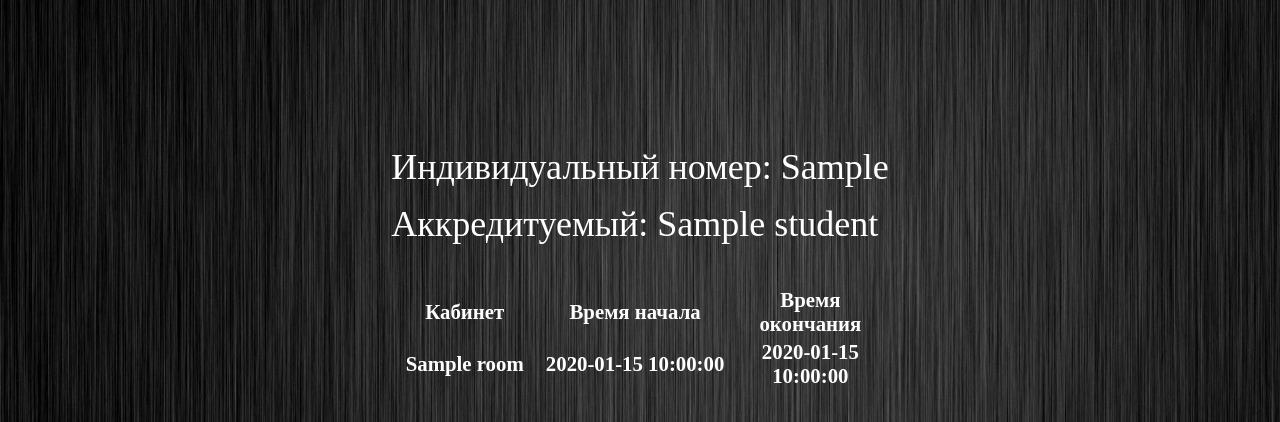
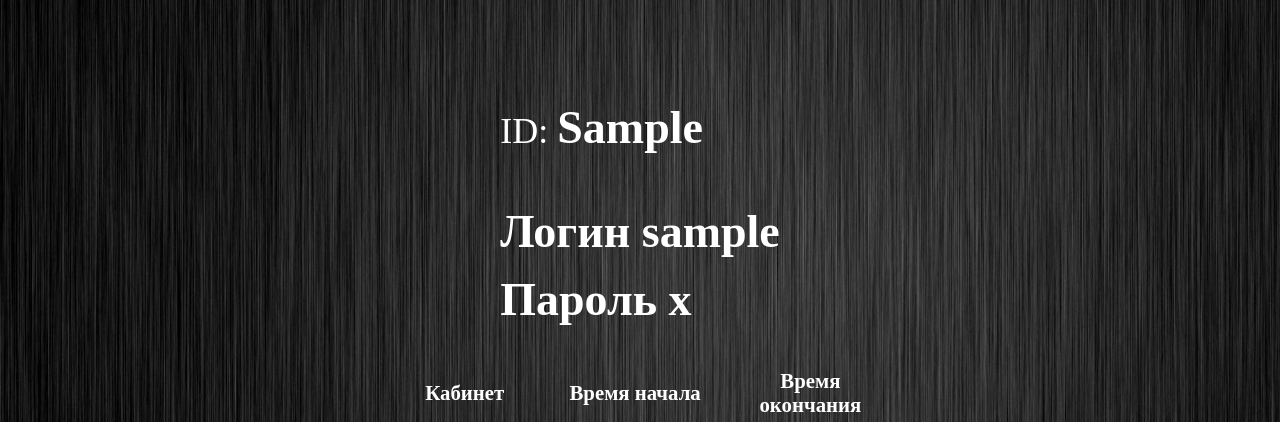
Before and after one commit to JXRAKEKSER/simcenter, a Flask app: template templates/ticket/ticket.html in a window 1280 px wide. Shown: the part 74-496 px from the top of the page. Run offline with Flask 2, Linux system fonts and the light colour scheme; the template is opened without the code that fills it: most values are stand-ins (such as "Sample title", 1, 10 or a date in 2020); some libraries are stand-ins or nearby versions.

Commit message:
feat: изменить представление талона

```diff
--- /dev/null
+++ b/static/css/blocks/student-info/__credentials/_color/student-info__credentials_color_black.css
@@ -0,0 +1,3 @@
+.student-info__credentials_color_black {
+    color: black;
+}
--- /dev/null
+++ b/static/css/blocks/student-info/__credentials/student-info__credentials.css
@@ -0,0 +1,5 @@
+.student-info__credentials {
+    font-size: 46px;
+    font-weight: 700;
+    color: white;
+}
--- a/static/css/blocks/student-info/__fio/_color/student-info__fio_color_black.css
+++ /dev/null
@@ -1,3 +0,0 @@
-.student-info__fio_color_black {
-    color: black;
-}
--- a/static/css/blocks/student-info/__fio/student-info__fio.css
+++ /dev/null
@@ -1,5 +0,0 @@
-.student-info__fio {
-    font-size: 36px;
-    font-weight: 500;
-    color: white;
-}
--- /dev/null
+++ b/static/css/blocks/student-info/__id/_accent/student-info__id_accent.css
@@ -0,0 +1,4 @@
+.student-info__id_accent {
+    font-size: 46px;
+    font-weight: 700;
+}
--- a/static/css/pages/page-print-ticket.css
+++ b/static/css/pages/page-print-ticket.css
@@ -3,8 +3,9 @@
 @import url(../blocks/student-info/student-info.css);
 @import url(../blocks/student-info/__id/student-info__id.css);
 @import url(../blocks/student-info/__id/_color/student-info__id_color_black.css);
-@import url(../blocks/student-info/__fio/student-info__fio.css);
-@import url(../blocks/student-info/__fio/_color/student-info__fio_color_black.css);
+@import url(../blocks/student-info/__id/_accent/student-info__id_accent.css);
+@import url(../blocks/student-info/__credentials/student-info__credentials.css);
+@import url(../blocks/student-info/__credentials/_color/student-info__credentials_color_black.css);
 
 .body {
     background-image: none;
--- a/static/css/pages/page-ticket.css
+++ b/static/css/pages/page-ticket.css
@@ -2,7 +2,8 @@
 @import url(../blocks/action-button/action-button.css);
 @import url(../blocks/student-info/student-info.css);
 @import url(../blocks/student-info/__id/student-info__id.css);
-@import url(../blocks/student-info/__fio/student-info__fio.css);
+@import url(../blocks/student-info/__id/_accent/student-info__id_accent.css);
+@import url(../blocks/student-info/__credentials/student-info__credentials.css);
 
 .main {
     display: flex;
--- a/templates/ticket/ticket.html
+++ b/templates/ticket/ticket.html
@@ -12,10 +12,10 @@
     </header>
     <main class="main">
       <section class="student-info">
-        <span class="student-info__id"
-          >Индивидуальный номер: {{ student[0].id_stud }}</span
-        >
-        <span class="student-info__fio">Аккредитуемый: {{ student[0].student }}</span>
+        <p class="student-info__id"
+          >ID: <span class="student-info__id_accent">{{ student[0].id_stud }}</span></p>
+        <span class="student-info__credentials">Логин {{ login }}</span>
+        <span class="student-info__credentials">Пароль {{ password }}</span>
       </section>
       <section class="schedule">
         <table id="schedule" class="center" style="color: white;">
```
Also changed, not shown: app/views/core.py (+26 -33 lines), templates/print-ticket/print-ticket.html (+5 -4 lines).
